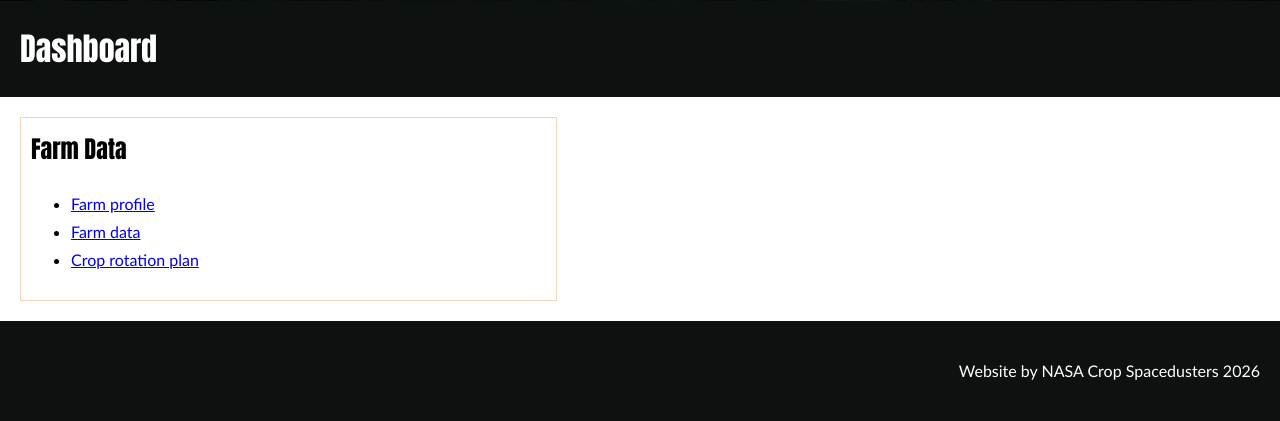
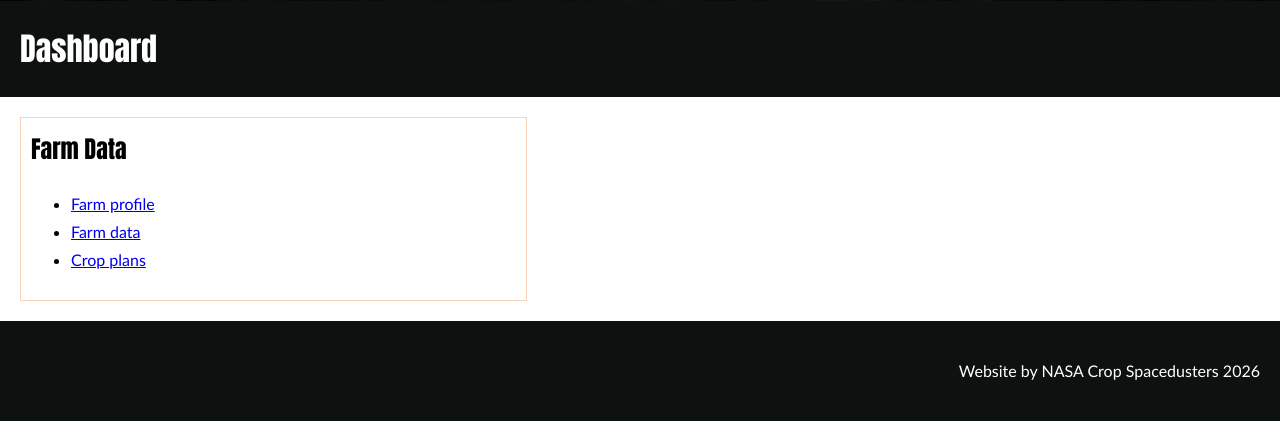
Before and after one commit to helenc77/nasa-field-shift, a PHP site: page / in a window 1280 px wide. Shown: the part 639-1060 px from the top of the page. Run offline with PHP 8.4, Linux system fonts and the light colour scheme; the visitor is signed in with stand-in values (Sample User, id 1).

Commit message:
tweak title

```diff
--- a/public/index.php
+++ b/public/index.php
@@ -12,7 +12,7 @@ if($_SESSION['hc_loggedin'] != true ) {
 			<ul>
 				<li><a href="/profile.php">Farm profile</a></li>
 				<li><a href="/farm.php">Farm data</a></li>
-				<li><a href="/suggestions.php">Crop rotation plan</a></li>
+				<li><a href="/suggestions.php">Crop plans</a></li>
 			</ul>
 		</article>
 	</section>
```
